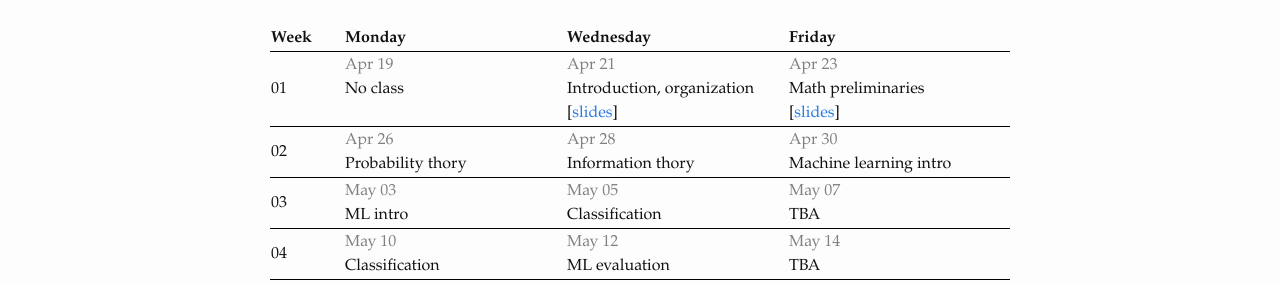
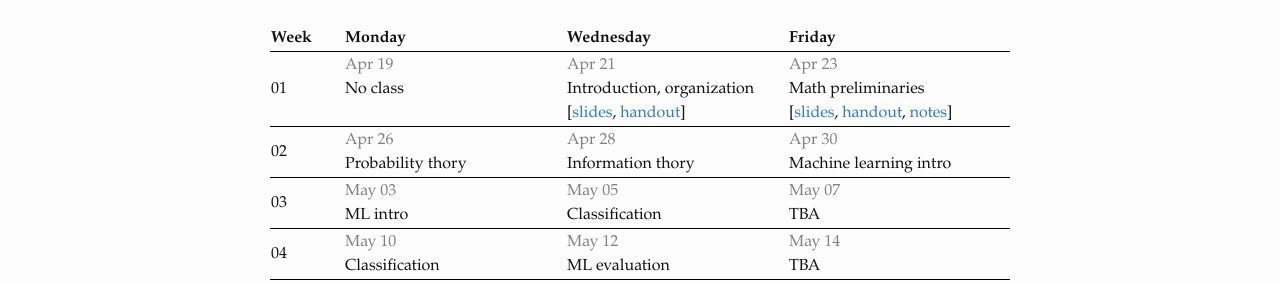
Before and after one commit to snlp2021/snlp2021.github.io, a Jekyll site: the page built from schedule.md, in a window 1280 px wide. Shown: the part 205-489 px from the top of the page. Built offline with Jekyll 4.4.1, drawn with Linux system fonts in a browser that asks for light colours.

Commit message:
Update slides.

```diff
--- a/_data/schedule.yml
+++ b/_data/schedule.yml
@@ -6,10 +6,13 @@
       topic: Introduction, organization
       links:
         slides: slides/introduction.pdf
+        handout: slides/introduction-handout.pdf
     Apr 23:
       topic: Math preliminaries
       links:
         slides: slides/math-refresher.pdf
+        handout: slides/math-refresher-handout.pdf
+        notes: notes/math-overview.pdf
 - week: "02"
   dates:
     Apr 26:
```
Also changed, not shown: 3 other files.
